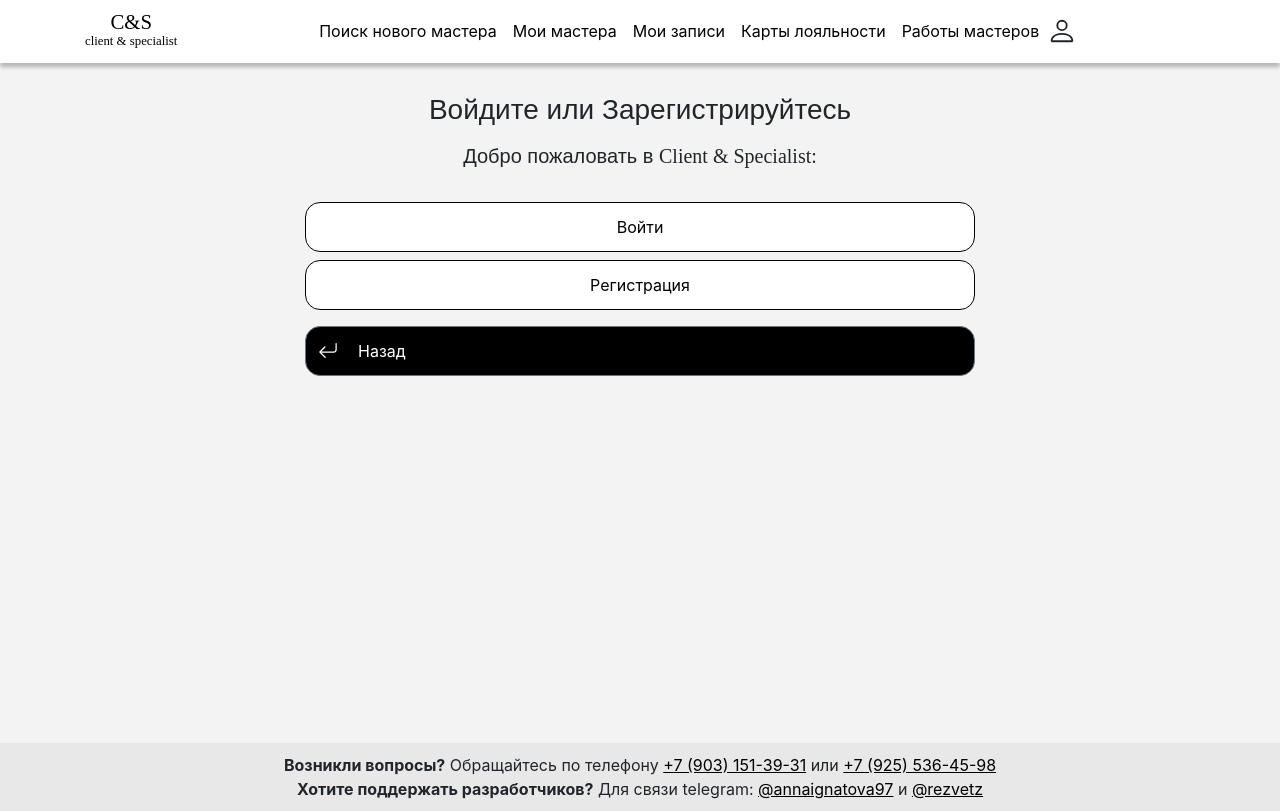
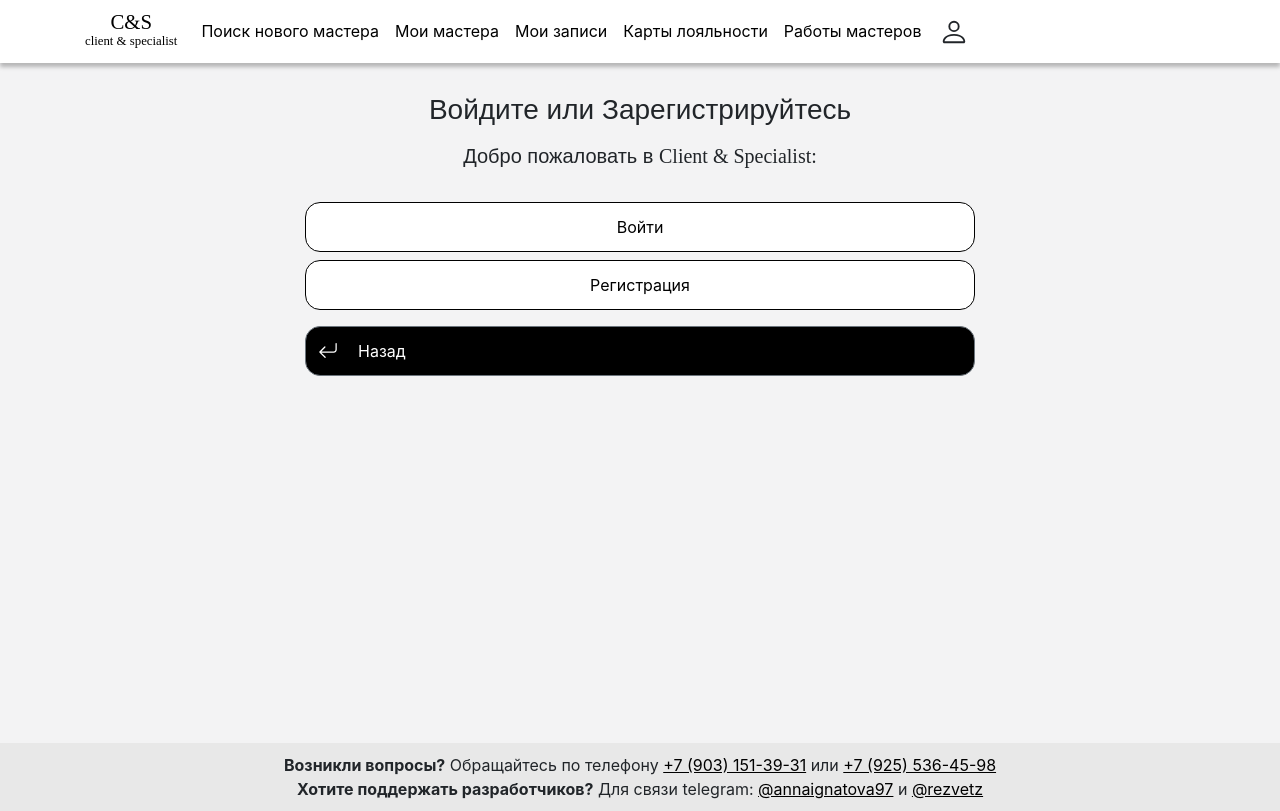
Before and after one commit to AnigalHub/SignUpForServices, a Vue app: page / in a window 1280 px wide. Built offline with nearby package versions, Linux system fonts and the light colour scheme; a web font is replaced by a local one; what v-mask would draw is missing.

Commit message:
изменен пропс, стили

```diff
--- a/src/components/NavbarTemplate.vue
+++ b/src/components/NavbarTemplate.vue
@@ -1,5 +1,5 @@
 <template>
-    <b-navbar id="Nav" class="navbar-expand-xl sticky-top" toggleable>
+    <b-navbar id="Nav" class="navbar-expand-lg sticky-top" toggleable>
         <b-container>
             <b-navbar-brand to="/">
                 <logo />
@@ -12,7 +12,6 @@
             </b-navbar-toggle>
             <b-collapse
                id="navbar-toggle-collapse"
-               class="justify-content-center"
                is-nav
             >
                 <b-navbar-nav>
@@ -41,7 +40,6 @@
             </b-collapse>
             <client-card
                 v-if="isShown"
-                :isShown="isShown"
                 :data="information.client_card"
                 name="desktop"
                 class="desktop"
@@ -86,7 +84,7 @@
         margin: 20px 0 0 185px;
     }
     .mobile{
-        margin-left: -14px;
+        margin-left: -15px;
         display: none;
     }
     /*меню*/
@@ -111,16 +109,17 @@
         }
         .icon_person {
             cursor: pointer;
+            margin-top: 2px;
+            margin-left: 10px;
         }
     }
-    @media screen and (min-width: 992px) {
-        .navbar-expand-lg .navbar-nav .nav-link {
-            padding-right: 0.05rem !important;
-            padding-left: 0.05rem !important;
-            font-size: 0.9rem;
-        }
+    .navbar-light .navbar-toggler {
+        color: rgba(0, 0, 0, 0.5);
+        border-color: rgba(0, 0, 0, 0.1);
+        width: auto;
+        height: auto;
     }
-    @media screen and (max-width: 1200px) {
+    @media screen and (max-width: 992px) {
         .navbar .icon_person{
             display: none;
         }
--- a/src/pages/client/Prices.vue
+++ b/src/pages/client/Prices.vue
@@ -10,7 +10,7 @@
     props: {
       name: String,
       title: String,
-      data: Object,
+      data: Array,
     },
     data() {
       return {
```
